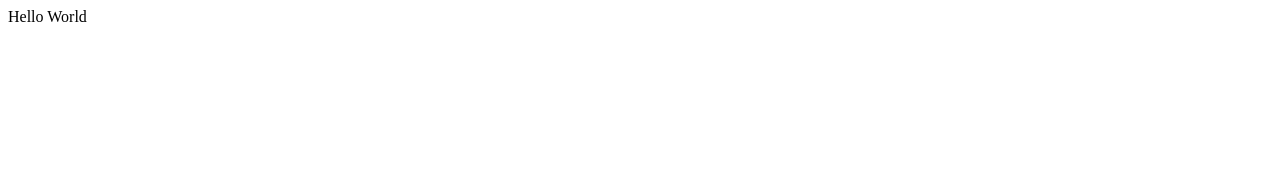
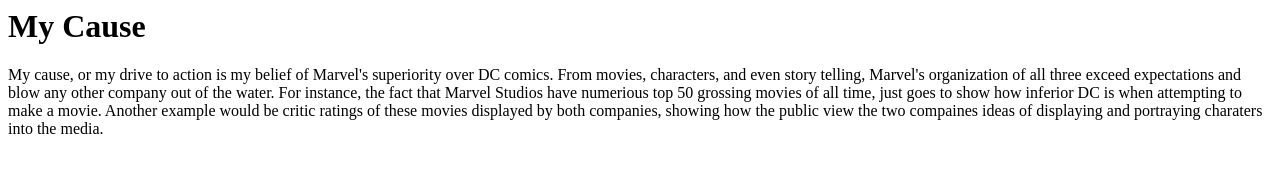
Before and after one commit to zaiscott/yoloswag, a plain HTML site: page index.html in a window 1280 px wide. Drawn offline with Linux system fonts and the light colour scheme.

Commit message:
my cause
wrote how marvel better than DC

```diff
--- a/index.html
+++ b/index.html
@@ -1,5 +1,11 @@
 <html>
-<body>
-Hello World
-</body>
+<h1>
+My Cause
+</h1>
+<p>
+My cause, or my drive to action is my belief of Marvel's superiority over DC comics.
+  From movies, characters, and even story telling, Marvel's organization of all three exceed expectations and blow any other company out of the water.
+  For instance, the fact that Marvel Studios have numerious top 50 grossing movies of all time, just goes to show how inferior DC is when attempting to make a movie.
+  Another example would be critic ratings of these movies displayed by both companies, showing how the public view the two compaines ideas of displaying and portraying charaters into the media.
+</p>
 </html>
```
